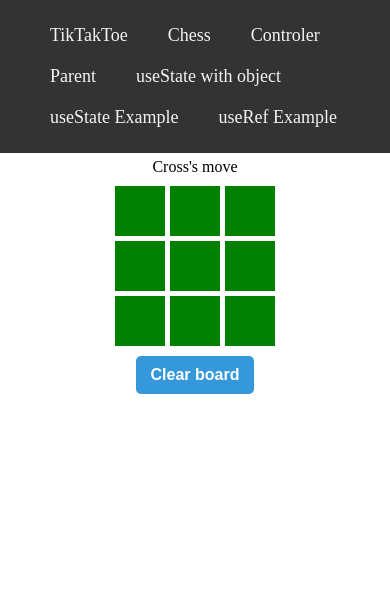
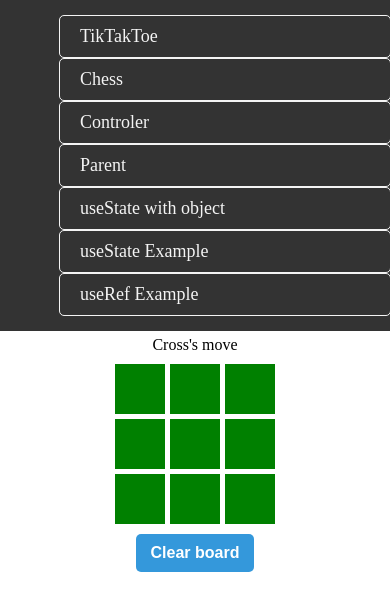
Before and after one commit to Yulai202020/react-course, a React (Vite) app: page / in a window 390 px wide. Shown: the top 610 px of the page. Built offline with nearby package versions, Linux system fonts and the light colour scheme.

Commit message:
first commit

```diff
--- a/src/styles/app.scss
+++ b/src/styles/app.scss
@@ -36,21 +36,10 @@ button:not([class]) {
     display: flex;
     flex-direction: column;
     align-items: center;
-    width: 100wh;
+    // min-height: 100%;
+    // height: 100%;
 
     &>* {
         margin: 5px;
     }
 }
-
-@media (max-width: 300px) {
-    .centered {
-        max-width: 300px;
-    }
-}
-
-@media (max-width: 700px) {
-    .centered {
-        max-width: 700px;
-    }
-}
--- a/src/styles/navigation.module.scss
+++ b/src/styles/navigation.module.scss
@@ -1,8 +1,9 @@
 .navbar {
-    flex-wrap: wrap;
     min-width: 100%;
     font-size: large;
     background-color: #333;
+    flex-wrap: wrap;
+    flex-direction: row;
     padding: 15px 30px;
     display: flex;
     align-items: center;
@@ -14,6 +15,7 @@
     padding: 10px 20px;
     border-radius: 5px;
     transition: all 0.3s ease;
+    border: 1px solid #f4f4f4;
 
     &:hover {
         color: #fff;
@@ -24,9 +26,16 @@
         color: #ccc;
     }
 }
+
 @media (max-width: 400px) {
     .navbar {
+        flex-wrap: nowrap;
+        flex-direction: column;
         font-size: 10px;
+    }
+
+    .link {
+        width: calc(100dvw - 100px);
     }
 }
 
```
